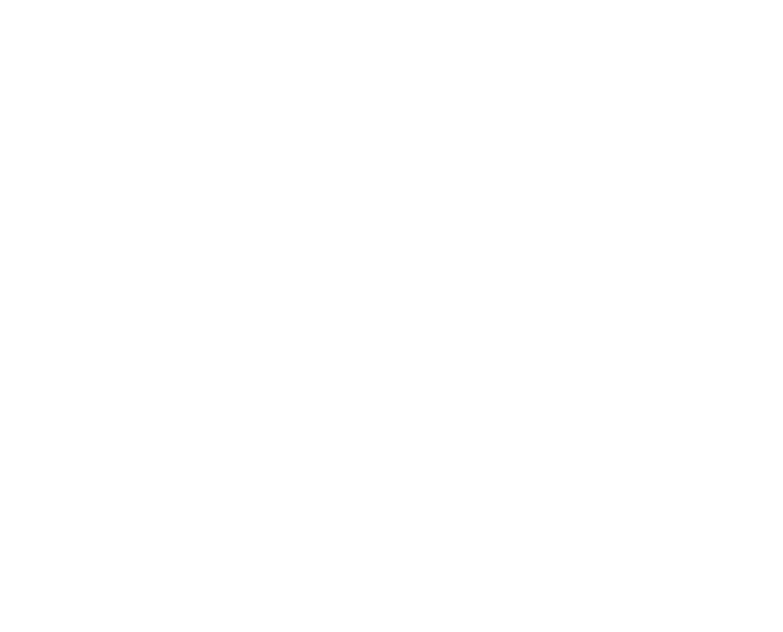
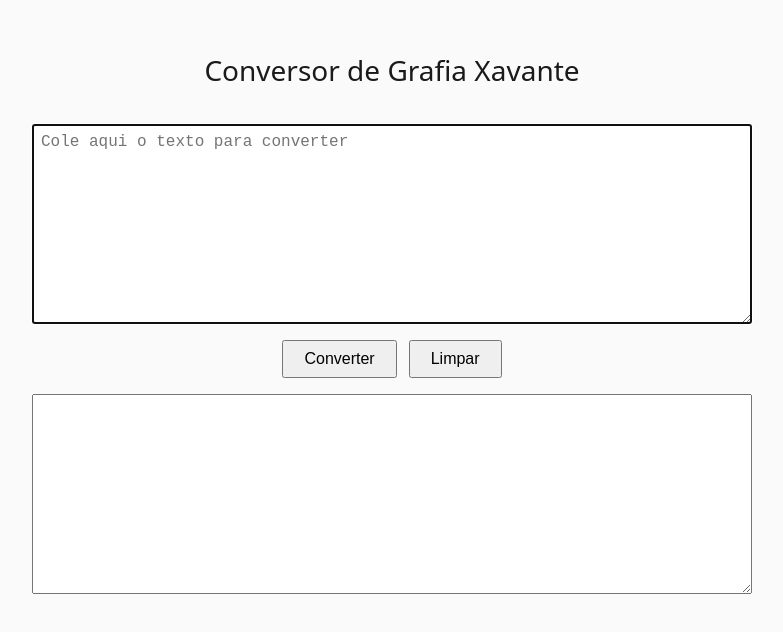
Before and after one commit to edurbs/xvspellconverter, a website built with Vite: page web/index.html in a window 1280 px wide. Shown: the whole page, without its empty margins (248-1031 px from the left). Built offline with nearby package versions, Linux system fonts and the light colour scheme.

Commit message:
feat(web): converter UI with clipboard + notifications, static build

```diff
--- a/web/index.html
+++ b/web/index.html
@@ -7,7 +7,20 @@
     <link rel="stylesheet" href="/src/style.css" />
   </head>
   <body>
-    <div id="app"></div>
+    <main class="converter">
+      <h1>Conversor de Grafia Xavante</h1>
+      <textarea
+        id="textAreaFrom"
+        placeholder="Cole aqui o texto para converter"
+        autofocus
+      ></textarea>
+      <div class="buttons">
+        <button id="buttonConvert" type="button">Converter</button>
+        <button id="buttonClean" type="button">Limpar</button>
+      </div>
+      <div id="notification" role="status" aria-live="polite" hidden></div>
+      <textarea id="textAreaTo" readonly></textarea>
+    </main>
     <script type="module" src="/src/main.ts"></script>
   </body>
 </html>
--- a/web/src/main.ts
+++ b/web/src/main.ts
@@ -1,2 +1,44 @@
-// UI wiring arrives in Task 3; this stub exists so the scaffold builds.
-console.log('xvspellconverter web app');
+import './style.css';
+import { convertText } from './converter';
+import { loadDictionary } from './dictionary';
+
+const dictionary = loadDictionary();
+
+const textAreaFrom = document.querySelector<HTMLTextAreaElement>('#textAreaFrom')!;
+const textAreaTo = document.querySelector<HTMLTextAreaElement>('#textAreaTo')!;
+const buttonConvert = document.querySelector<HTMLButtonElement>('#buttonConvert')!;
+const buttonClean = document.querySelector<HTMLButtonElement>('#buttonClean')!;
+const notification = document.querySelector<HTMLDivElement>('#notification')!;
+
+let notificationTimer: ReturnType<typeof setTimeout> | undefined;
+
+function showNotification(message: string, isError = false): void {
+  notification.textContent = message;
+  notification.classList.toggle('error', isError);
+  notification.hidden = false;
+  if (notificationTimer !== undefined) clearTimeout(notificationTimer);
+  notificationTimer = setTimeout(() => {
+    notification.hidden = true;
+  }, 3000);
+}
+
+buttonConvert.addEventListener('click', () => {
+  const textFrom = textAreaFrom.value;
+  if (textFrom.trim() === '') {
+    showNotification('Sem texto para converter!', true);
+    return;
+  }
+  const textConverted = convertText(textFrom, dictionary);
+  textAreaTo.value = textConverted;
+  textAreaTo.focus();
+  textAreaTo.select();
+  navigator.clipboard
+    .writeText(textConverted)
+    .then(() => showNotification('Copiado para a área de transferência'))
+    .catch(() => showNotification('Não foi possível copiar automaticamente'));
+});
+
+buttonClean.addEventListener('click', () => {
+  textAreaFrom.value = '';
+  textAreaTo.value = '';
+});
--- a/web/src/style.css
+++ b/web/src/style.css
@@ -1 +1,59 @@
-/* functional styling; refined later */
+:root {
+  font-family: system-ui, -apple-system, 'Segoe UI', Roboto, sans-serif;
+  color: #1a1a1a;
+  background-color: #fafafa;
+}
+
+.converter {
+  max-width: 720px;
+  margin: 2rem auto;
+  padding: 0 1rem;
+  display: flex;
+  flex-direction: column;
+  align-items: stretch;
+  gap: 1rem;
+}
+
+h1 {
+  text-align: center;
+  font-size: clamp(1.2rem, 1.1rem + 1.2vw, 1.75rem);
+  font-weight: 500;
+}
+
+textarea {
+  min-height: 200px;
+  width: 100%;
+  box-sizing: border-box;
+  padding: 0.5rem;
+  font-size: 1rem;
+  resize: vertical;
+}
+
+.buttons {
+  display: flex;
+  gap: 0.75rem;
+  justify-content: center;
+}
+
+button {
+  padding: 0.5rem 1.25rem;
+  font-size: 1rem;
+  cursor: pointer;
+}
+
+#notification {
+  text-align: center;
+  padding: 0.5rem;
+  border-radius: 4px;
+  background-color: #e6f4ea;
+  color: #137333;
+}
+
+#notification.error {
+  background-color: #fce8e6;
+  color: #c5221f;
+}
+
+[hidden] {
+  display: none;
+}
```
